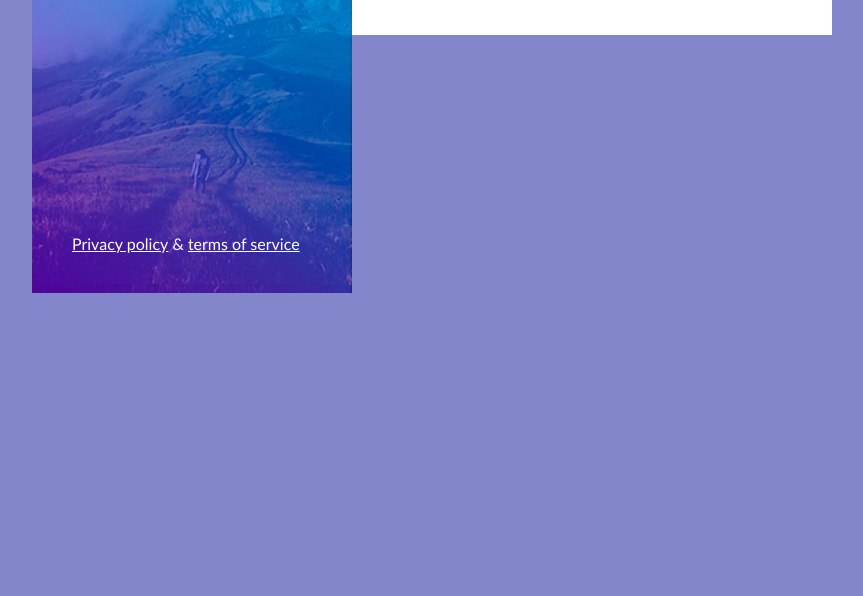
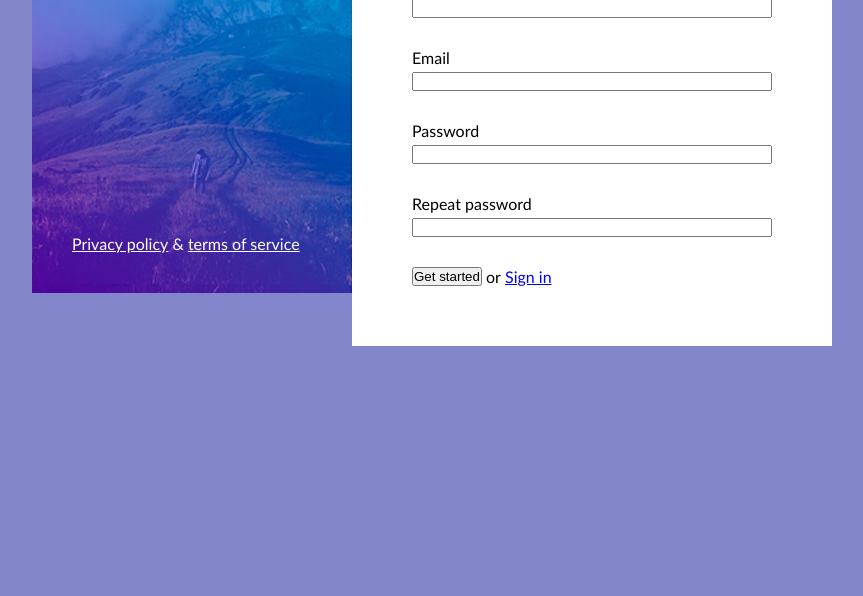
Before and after one commit to ArturasKi/6-sign-up, a website: page index.html in a window 1280 px wide. Shown: the part 204-800 px from the top of the page, without its empty margins (208-1071 px from the left). Drawn offline with Linux system fonts and the light colour scheme.

Commit message:
Form styles

```diff
--- /dev/null
+++ b/css/form.css
@@ -0,0 +1,23 @@
+.form {
+    width: 100%;
+}
+
+.form > .form-row {
+    width: 100%;
+    margin-bottom: 30px;
+}
+
+.form > .form-row:last-child {
+    width: 100%;
+    margin-bottom: 0;
+}
+
+.form > .form-row > .label {
+    display: inline-block;
+    width: 100%;
+    margin-bottom: 5px;
+}
+
+.form > .form-row > .input {
+    width: 100%;
+}
--- a/css/main.css
+++ b/css/main.css
@@ -1,16 +1,3 @@
-body,
-body * {
-    margin: 0;
-    padding: 0;
-    vertical-align: top;
-    box-sizing: border-box;
-}
-
-body {
-    font-family: 'Gill Sans', 'Gill Sans MT', Calibri, 'Trebuchet MS', sans-serif;
-    background-color: #8386CB;
-}
-
 .container {
     width: 800px;
     margin-left: calc(50% - 400px);
@@ -50,3 +37,6 @@ body {
     padding: 60px;
     background-color: #fff;
 }
+
+.close {
+}
--- /dev/null
+++ b/css/reset.css
@@ -0,0 +1,12 @@
+body,
+body * {
+    margin: 0;
+    padding: 0;
+    vertical-align: top;
+    box-sizing: border-box;
+}
+
+body {
+    font-family: 'Gill Sans', 'Gill Sans MT', Calibri, 'Trebuchet MS', sans-serif;
+    background-color: #8386CB;
+}
--- a/index.html
+++ b/index.html
@@ -12,6 +12,13 @@
     <link rel="mask-icon" href="./favicon/safari-pinned-tab.svg" color="#5bbad5">
     <meta name="msapplication-TileColor" content="#da532c">
     <meta name="theme-color" content="#ffffff">
+    <!-- base/reset -->
+    <link rel="stylesheet" href="./css/reset.css">
+    <!-- 3rd party -->
+    <!-- components -->
+    <link rel="stylesheet" href="./css/button.css">
+    <link rel="stylesheet" href="./css/form.css">
+    <!-- custom style -->
     <link rel="stylesheet" href="./css/main.css">
 </head>
 
@@ -27,7 +34,30 @@
             </footer>
         </div>
         <div class="right-column">
-            RIGHT
+            <div class="close">x</div>
+            <form class="form">
+                <div class="form-row">
+                    <label for="" class="label">Username</label>
+                    <input type="text" class="input">
+                </div>
+                <div class="form-row">
+                    <label for="" class="label">Email</label>
+                    <input type="text" class="input">
+                </div>
+                <div class="form-row">
+                    <label for="" class="label">Password</label>
+                    <input type="text" class="input">
+                </div>
+                <div class="form-row">
+                    <label for="" class="label">Repeat password</label>
+                    <input type="text" class="input">
+                </div>
+                <div class="form-row">
+                    <button type="submit">Get started</button>
+                    <span>or</span>
+                    <a href="#">Sign in</a>
+                </div>
+            </form>
         </div>
     </main>
 
```
Also changed, not shown: css/button.css (added).
